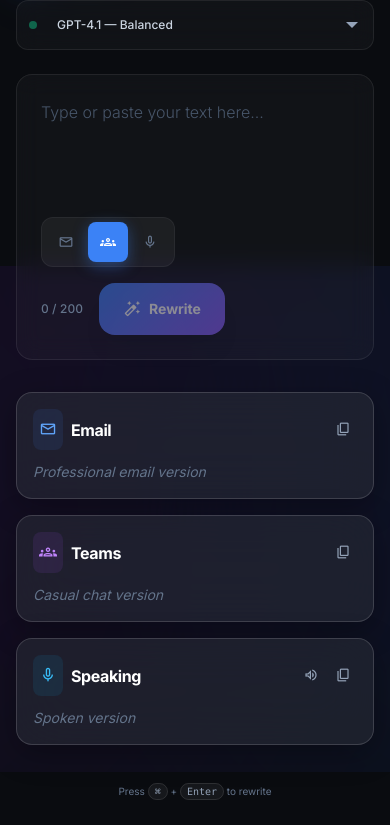
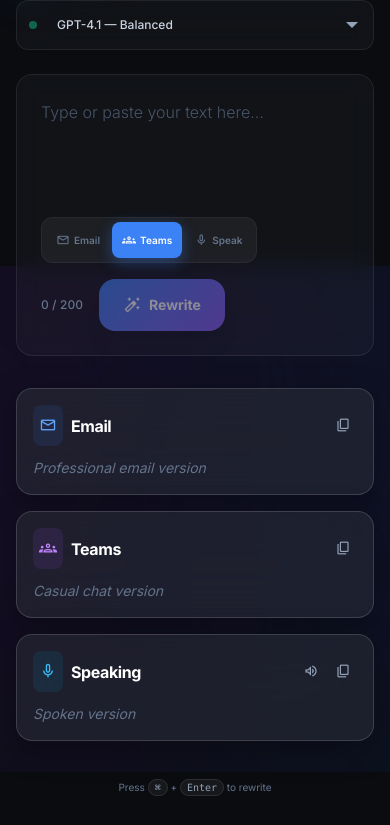
Before and after one commit to mandowa/tiny_rewrite, a website: page index.production.html in a window 390 px wide. Shown: the part 72-897 px from the top of the page. Drawn offline with nearby package versions, Linux system fonts and the light colour scheme.

Commit message:
Show text labels on mobile style chips (smaller font)

```diff
--- a/index.production.html
+++ b/index.production.html
@@ -220,17 +220,17 @@
         <div class="flex items-center justify-between p-4 lg:p-6 pt-0 flex-wrap gap-4">
           <!-- Style Chips (left) -->
           <div class="flex bg-slate-100 dark:bg-white/5 p-1 lg:p-1.5 rounded-xl lg:rounded-2xl gap-0.5 lg:gap-1 border border-white/5">
-            <button id="style-email-btn" data-chip="email" class="style-chip px-3 lg:px-6 py-2 lg:py-3 rounded-lg lg:rounded-xl text-xs lg:text-sm font-semibold flex items-center gap-1.5 lg:gap-2">
-              <span class="material-symbols-outlined text-base lg:text-lg">mail</span>
-              <span class="hidden sm:inline">Email</span>
+            <button id="style-email-btn" data-chip="email" class="style-chip px-2.5 sm:px-3 lg:px-6 py-2 lg:py-3 rounded-lg lg:rounded-xl text-[10px] sm:text-xs lg:text-sm font-semibold flex items-center gap-1 sm:gap-1.5 lg:gap-2">
+              <span class="material-symbols-outlined text-sm sm:text-base lg:text-lg">mail</span>
+              Email
             </button>
-            <button id="style-teams-btn" data-chip="teams" class="style-chip active px-3 lg:px-6 py-2 lg:py-3 rounded-lg lg:rounded-xl text-xs lg:text-sm font-semibold flex items-center gap-1.5 lg:gap-2">
-              <span class="material-symbols-outlined text-base lg:text-lg">groups</span>
-              <span class="hidden sm:inline">Teams</span>
+            <button id="style-teams-btn" data-chip="teams" class="style-chip active px-2.5 sm:px-3 lg:px-6 py-2 lg:py-3 rounded-lg lg:rounded-xl text-[10px] sm:text-xs lg:text-sm font-semibold flex items-center gap-1 sm:gap-1.5 lg:gap-2">
+              <span class="material-symbols-outlined text-sm sm:text-base lg:text-lg">groups</span>
+              Teams
             </button>
-            <button id="style-speaking-btn" data-chip="speaking" class="style-chip px-3 lg:px-6 py-2 lg:py-3 rounded-lg lg:rounded-xl text-xs lg:text-sm font-semibold flex items-center gap-1.5 lg:gap-2">
-              <span class="material-symbols-outlined text-base lg:text-lg">mic</span>
-              <span class="hidden sm:inline">Speaking</span>
+            <button id="style-speaking-btn" data-chip="speaking" class="style-chip px-2.5 sm:px-3 lg:px-6 py-2 lg:py-3 rounded-lg lg:rounded-xl text-[10px] sm:text-xs lg:text-sm font-semibold flex items-center gap-1 sm:gap-1.5 lg:gap-2">
+              <span class="material-symbols-outlined text-sm sm:text-base lg:text-lg">mic</span>
+              Speak
             </button>
           </div>
 
```
Also changed, not shown: index-new.html (+9 -9 lines).
